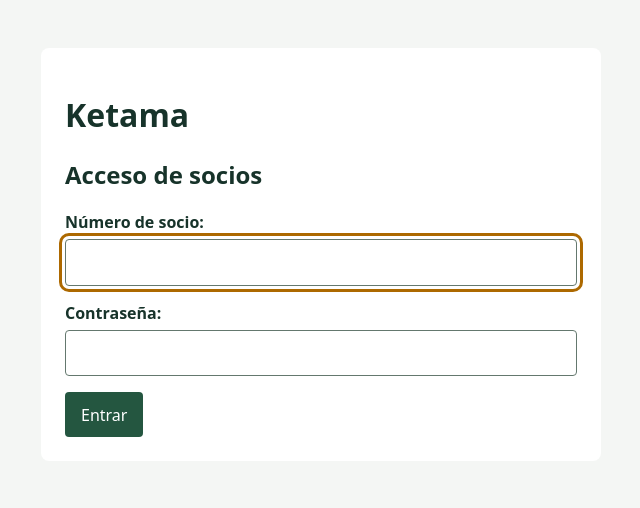
After one commit to Jaume-Palau/Ketama, a Django app: page /acceso/?next=/cambiar-password/ in a window 1280 px wide. The commit adds this page. Shown: the top 508 px of the page, without its empty margins (319-959 px from the left). Run offline with Django 5.2, Linux system fonts and the light colour scheme; parts of the project's set-up code (start-up, migrations or seed data) failed here and were passed over.

Commit message:
Implement socios authentication and password change

```diff
--- a/config/settings.py
+++ b/config/settings.py
@@ -39,6 +39,7 @@ MIDDLEWARE = [
     "django.middleware.common.CommonMiddleware",
     "django.middleware.csrf.CsrfViewMiddleware",
     "django.contrib.auth.middleware.AuthenticationMiddleware",
+    "socios.middleware.AccesoSociosMiddleware",
     "django.contrib.messages.middleware.MessageMiddleware",
     "django.middleware.clickjacking.XFrameOptionsMiddleware",
 ]
--- a/config/urls.py
+++ b/config/urls.py
@@ -1,7 +1,8 @@
 """Rutas principales del proyecto."""
 from django.contrib import admin
-from django.urls import path
+from django.urls import include, path
 
 urlpatterns = [
     path("admin/", admin.site.urls),
+    path("", include("socios.urls")),
 ]
--- a/socios/admin.py
+++ b/socios/admin.py
@@ -8,7 +8,7 @@ from .models import Socio
 
 class SocioInline(admin.StackedInline):
     model = Socio
-    fields = ("nombre_completo", "telefono")
+    fields = ("nombre_completo", "telefono", "debe_cambiar_password")
     extra = 1
     max_num = 1
     can_delete = False
--- /dev/null
+++ b/socios/forms.py
@@ -0,0 +1,31 @@
+"""Formularios basados en la autenticación nativa de Django."""
+from django import forms
+from django.contrib.auth.forms import AuthenticationForm, PasswordChangeForm
+
+from .models import Socio
+
+
+class AccesoSocioForm(AuthenticationForm):
+    username = forms.CharField(
+        label="Número de socio",
+        max_length=150,
+        widget=forms.TextInput(attrs={"autofocus": True, "autocomplete": "username"}),
+    )
+
+    def confirm_login_allowed(self, user):
+        super().confirm_login_allowed(user)
+        if user.is_staff or user.is_superuser or not Socio.objects.filter(
+            usuario=user
+        ).exists():
+            # El mismo mensaje que para unas credenciales incorrectas.
+            raise self.get_invalid_login_error()
+
+
+class CambioPasswordSocioForm(PasswordChangeForm):
+    def clean_new_password1(self):
+        password = self.cleaned_data["new_password1"]
+        if self.user.check_password(password):
+            raise forms.ValidationError(
+                "La nueva contraseña debe ser distinta de la actual."
+            )
+        return password
--- /dev/null
+++ b/socios/middleware.py
@@ -0,0 +1,42 @@
+"""Control de acceso para todas las rutas del espacio de socios."""
+from django.contrib.auth.views import redirect_to_login
+from django.core.exceptions import PermissionDenied
+from django.shortcuts import redirect
+from django.utils.cache import patch_cache_control
+from django.utils.deprecation import MiddlewareMixin
+
+from .models import Socio
+
+
+class AccesoSociosMiddleware(MiddlewareMixin):
+    def process_view(self, request, view_func, view_args, view_kwargs):
+        match = request.resolver_match
+        if not match or match.namespace != "socios":
+            return None
+        if match.url_name == "login":
+            return None
+        if not request.user.is_authenticated:
+            if match.url_name == "logout":
+                return None
+            return redirect_to_login(request.get_full_path(), login_url="socios:login")
+        if (
+            not request.user.is_active
+            or request.user.is_staff
+            or request.user.is_superuser
+        ):
+            raise PermissionDenied
+        try:
+            request.socio = request.user.socio
+        except Socio.DoesNotExist:
+            raise PermissionDenied
+        if request.socio.debe_cambiar_password and match.url_name not in {
+            "cambiar_password", "logout"
+        }:
+            return redirect("socios:cambiar_password")
+        return None
+
+    def process_response(self, request, response):
+        match = request.resolver_match
+        if match and match.namespace == "socios":
+            patch_cache_control(response, private=True, no_store=True, no_cache=True)
+        return response
--- a/socios/models.py
+++ b/socios/models.py
@@ -12,6 +12,9 @@ class Socio(models.Model):
     )
     nombre_completo = models.CharField("nombre completo", max_length=200)
     telefono = models.CharField("teléfono", max_length=30)
+    debe_cambiar_password = models.BooleanField(
+        "debe cambiar la contraseña", default=True
+    )
 
     class Meta:
         verbose_name = "socio"
--- a/socios/urls.py
+++ b/socios/urls.py
@@ -1,4 +1,12 @@
-"""Rutas de socios; pendientes de implementar."""
+"""Rutas propias del espacio de socios, independientes de /admin/."""
+from django.urls import path
+
+from . import views
 
 app_name = "socios"
-urlpatterns = []
+urlpatterns = [
+    path("", views.inicio, name="inicio"),
+    path("acceso/", views.AccesoSocioView.as_view(), name="login"),
+    path("cambiar-password/", views.CambioPasswordSocioView.as_view(), name="cambiar_password"),
+    path("salir/", views.SalidaSocioView.as_view(), name="logout"),
+]
--- a/socios/views.py
+++ b/socios/views.py
@@ -1 +1,46 @@
-"""Vistas de socios; pendientes de implementar."""
+"""Acceso y página provisional de socios."""
+from django.contrib.auth.views import LoginView, LogoutView, PasswordChangeView
+from django.db import transaction
+from django.shortcuts import render
+from django.urls import reverse_lazy
+from django.views.decorators.http import require_safe
+
+from .forms import AccesoSocioForm, CambioPasswordSocioForm
+
+
+class AccesoSocioView(LoginView):
+    template_name = "socios/login.html"
+    authentication_form = AccesoSocioForm
+
+    def get_success_url(self):
+        # Destino fijo: no se permite saltar el control con ?next=, ni ir al Admin.
+        if self.request.user.socio.debe_cambiar_password:
+            return str(reverse_lazy("socios:cambiar_password"))
+        return str(reverse_lazy("socios:inicio"))
+
+
+class CambioPasswordSocioView(PasswordChangeView):
+    template_name = "socios/cambiar_password.html"
+    form_class = CambioPasswordSocioForm
+    success_url = reverse_lazy("socios:inicio")
+
+    def form_valid(self, form):
+        with transaction.atomic():
+            response = super().form_valid(form)
+            # PasswordChangeView conserva la sesión con update_session_auth_hash.
+            socio = self.request.socio
+            socio.debe_cambiar_password = False
+            socio.save(update_fields=["debe_cambiar_password"])
+        return response
+
+
+class SalidaSocioView(LogoutView):
+    next_page = reverse_lazy("socios:login")
+
+    def get_success_url(self):
+        return str(self.next_page)
+
+
+@require_safe
+def inicio(request):
+    return render(request, "socios/inicio.html", {"socio": request.socio})
--- /dev/null
+++ b/static/css/base.css
@@ -0,0 +1,11 @@
+:root { font-family: system-ui, sans-serif; color: #17332a; background: #f4f6f4; }
+body { margin: 0; padding: 1rem; }
+main { max-width: 32rem; margin: 2rem auto; padding: 1.5rem; background: white; border-radius: .5rem; }
+label { display: block; margin-bottom: .4rem; font-weight: 600; }
+input { box-sizing: border-box; width: 100%; padding: .7rem; font: inherit; border: 1px solid #64786e; border-radius: .25rem; }
+button { padding: .7rem 1rem; font: inherit; color: white; background: #245640; border: 0; border-radius: .25rem; cursor: pointer; }
+form + form { margin-top: 1rem; }
+a { color: #245640; }
+.errorlist { color: #a21c1c; }
+.helptext { display: block; margin-top: .4rem; font-size: .9rem; }
+:focus-visible { outline: 3px solid #ad6900; outline-offset: 3px; }
--- a/templates/base.html
+++ b/templates/base.html
@@ -1,9 +1,11 @@
+{% load static %}
 <!doctype html>
 <html lang="es">
 <head>
     <meta charset="utf-8">
     <meta name="viewport" content="width=device-width, initial-scale=1">
     <title>{% block title %}Ketama{% endblock %}</title>
+    <link rel="stylesheet" href="{% static 'css/base.css' %}">
 </head>
 <body>
     <main>{% block content %}{% endblock %}</main>
--- /dev/null
+++ b/templates/socios/login.html
@@ -0,0 +1,11 @@
+{% extends "base.html" %}
+{% block title %}Acceso de socios · Ketama{% endblock %}
+{% block content %}
+<h1>Ketama</h1>
+<h2>Acceso de socios</h2>
+<form method="post">
+    {% csrf_token %}
+    {{ form.as_p }}
+    <button type="submit">Entrar</button>
+</form>
+{% endblock %}
```
Also changed, not shown: socios/tests/test_auth.py (added, +216 -0 lines), templates/socios/cambiar_password.html (added, +17 -0 lines), templates/socios/inicio.html (added, +11 -0 lines), README.md, socios/migrations/0002_socio_debe_cambiar_password.py (added).
